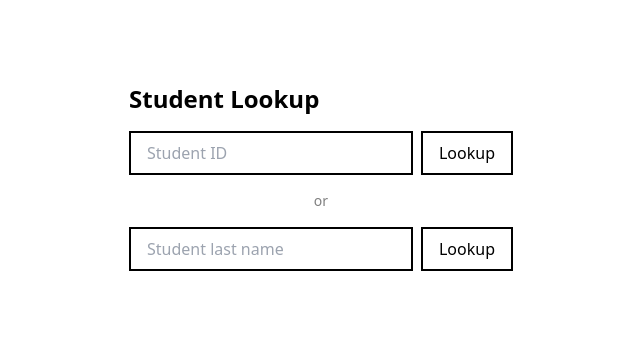
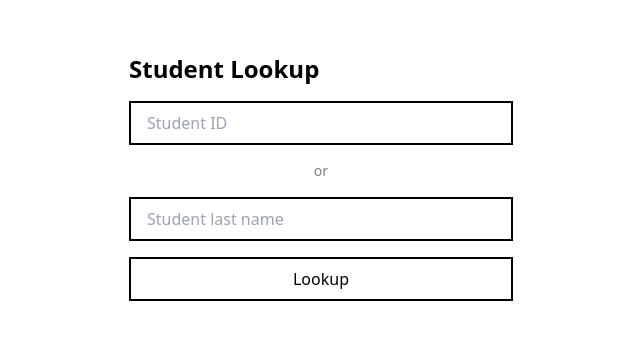
Before and after one commit to bremea/TextbookScanner2, a SvelteKit app: page /home in a window 1280 px wide. Shown: the part 223-562 px from the top of the page, without its empty margins (319-959 px from the left). Built offline with nearby package versions, Linux system fonts and the light colour scheme.

Commit message:
Add binding values for lookup

```diff
--- a/src/routes/home/+page.svelte
+++ b/src/routes/home/+page.svelte
@@ -6,19 +6,18 @@
 	import Password from '$lib/components/input/Password.svelte';
 	import Error from '$lib/components/misc/Error.svelte';
 
-	let name = '';
-	let password = '';
+	let id = '';
+	let lastName = '';
 	let error: undefined | string;
 
-	const login = async () => {
-		const req = await fetch('/api/session', {
+	const lookup = async () => {
+		const req = await fetch('/api/lookup', {
 			method: 'POST',
-			body: JSON.stringify({ name, password })
+			body: JSON.stringify({ id })
 		});
 
 		if (req.status == 200) {
-			localStorage.setItem('token', (await req.json()).token);
-			goto('/home');
+			// handle response
 		} else {
 			error = (await req.json()).message;
 		}
@@ -28,18 +27,12 @@
 <div class="flex items-center justify-center h-screen w-screen">
 	<div class="w-96 space-y-4">
 		<h1 class="font-bold text-2xl">Student Lookup</h1>
-		<div class="space-y-2">
-			<div class="flex space-x-2">
-				<Number max={999999} placeholder="Student ID" />
-				<Button class="w-min">Lookup</Button>
-			</div>
-		</div>
-		<p class="w-full opacity-50 text-center text-sm my-8">or</p>
-		<div class="space-y-2">
-			<div class="flex space-x-2">
-				<Input placeholder="Student last name" />
-				<Button class="w-min">Lookup</Button>
-			</div>
-		</div>
+		{#if error != undefined}
+			<Error>{error}</Error>
+		{/if}
+		<Number max={999999} placeholder="Student ID" bind:value={id} />
+		<p class="w-full opacity-50 text-center text-sm my-2">or</p>
+		<Input placeholder="Student last name" bind:value={lastName} />
+		<Button>Lookup</Button>
 	</div>
 </div>
```
